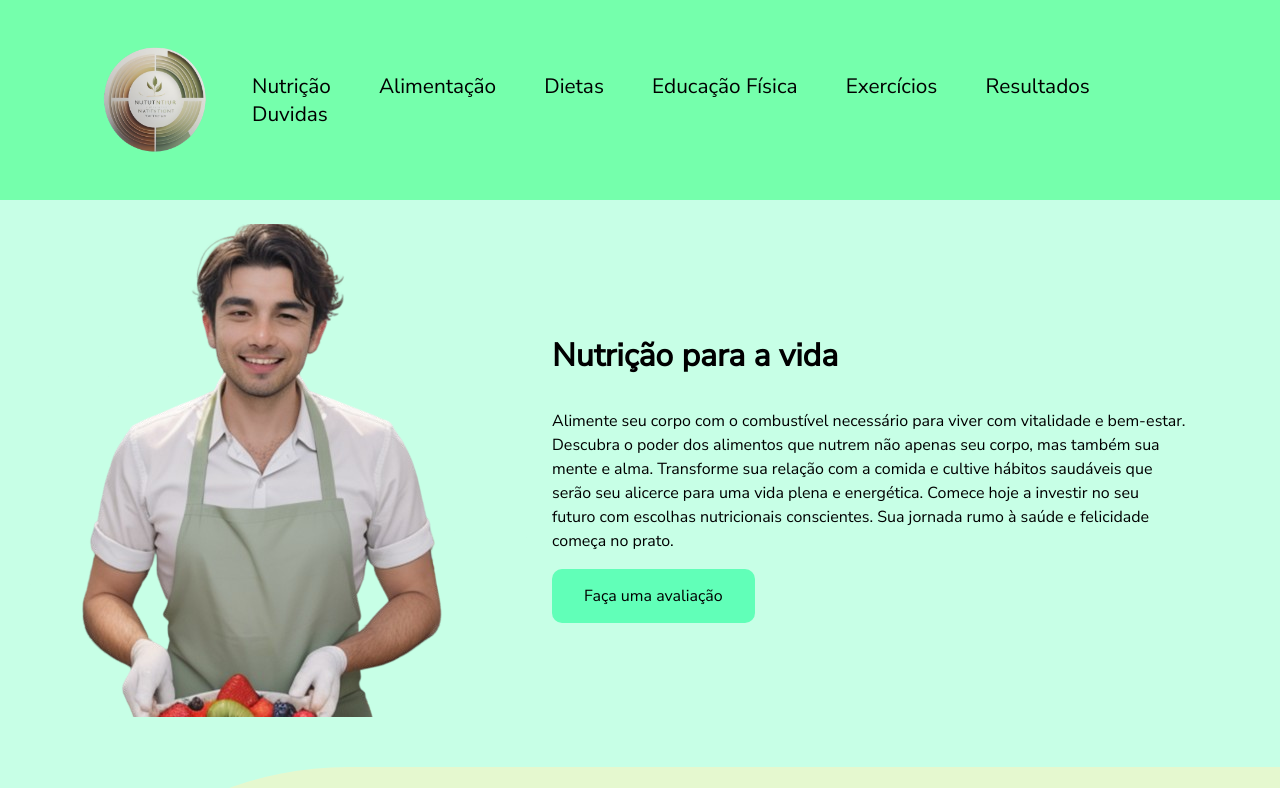
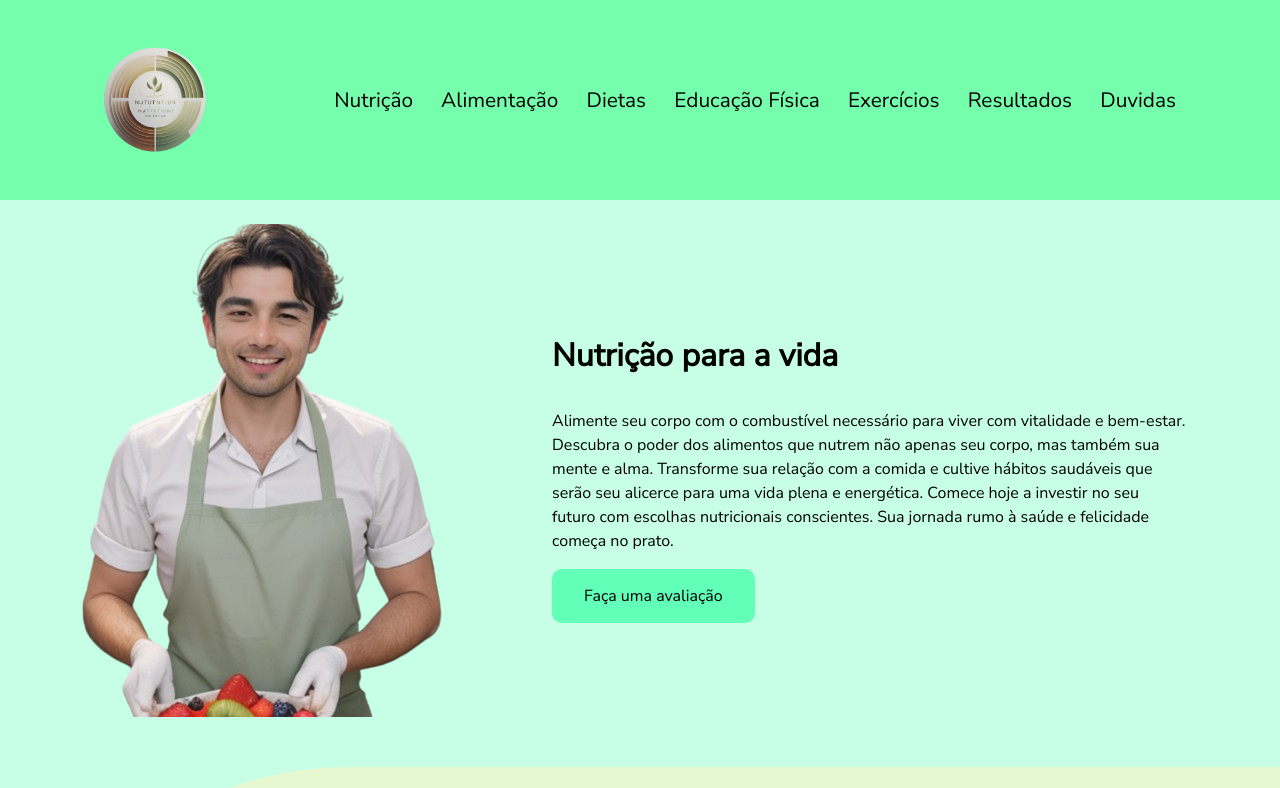
Before and after one commit to guilhermebins/patricksilvanutricionista, a plain HTML site: page index.html in a window 1280 px wide. Shown: the top 788 px of the page. Drawn offline with Linux system fonts and the light colour scheme; grey boxes are pictures that could not be loaded.

Commit message:
Update index.css

```diff
--- a/index.css
+++ b/index.css
@@ -21,7 +21,7 @@ header nav a {
   color: #000;
   font-size: 1.3em;
   font-weight: 400;
-  padding: 22px;
+  padding: 0 24px 0 0;
   text-decoration: none;
 }
 
```
